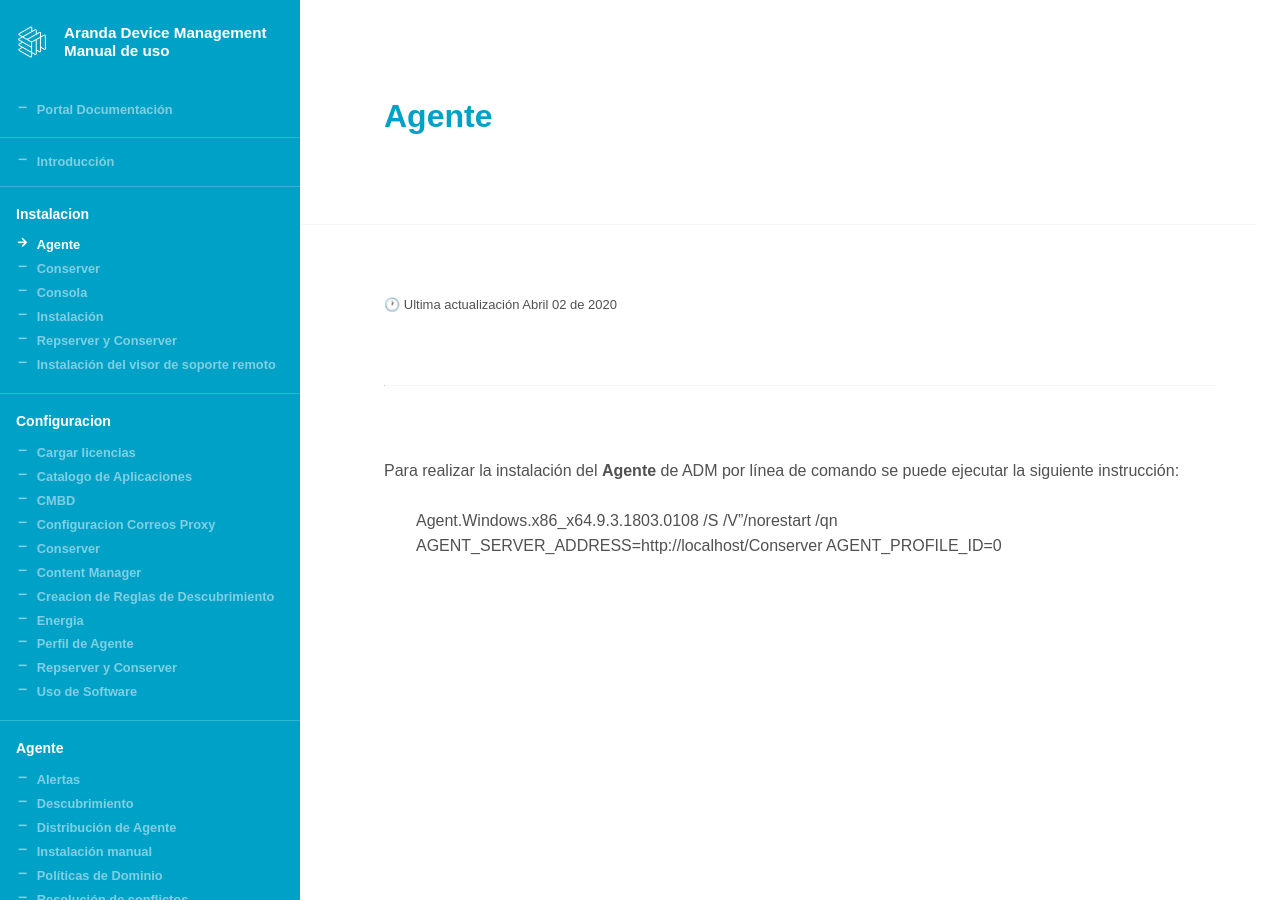
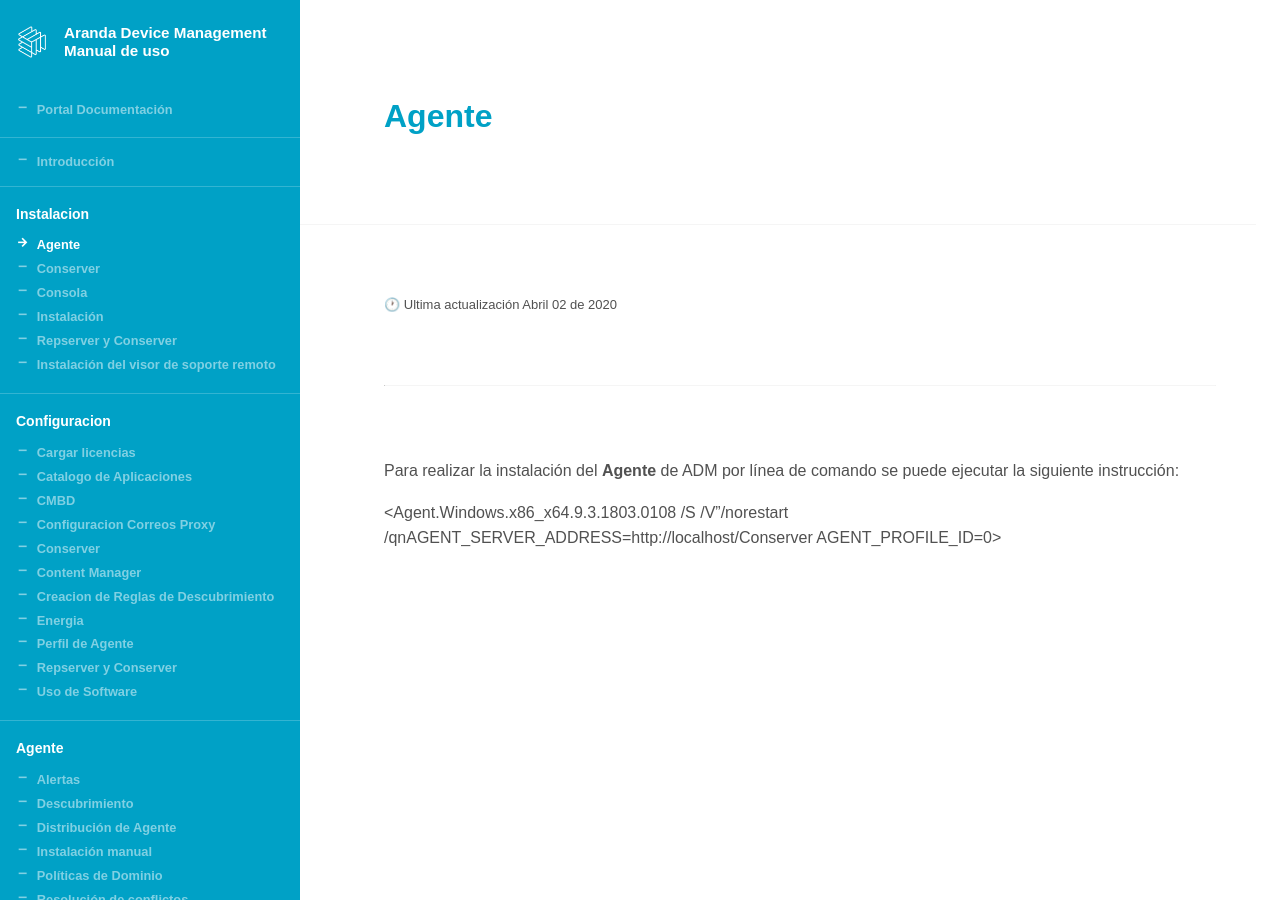
Before and after one commit to Nats85/adm, a Jekyll site: the page built from _docs/instalacion/agente.md, in a window 1280 px wide. Built offline with Jekyll 4.4.1, drawn with Linux system fonts in a browser that asks for light colours.

Commit message:
Update agente.md

```diff
--- a/_docs/instalacion/agente.md
+++ b/_docs/instalacion/agente.md
@@ -8,6 +8,6 @@ info:
 
 Para realizar la instalación del **Agente** de ADM por línea de comando se puede ejecutar la siguiente instrucción:
 
+
+<Agent.Windows.x86_x64.9.3.1803.0108 /S /V"/norestart /qnAGENT_SERVER_ADDRESS=http://localhost/Conserver AGENT_PROFILE_ID=0>
 >
-Agent.Windows.x86_x64.9.3.1803.0108 /S /V"/norestart /qn AGENT_SERVER_ADDRESS=http://localhost/Conserver AGENT_PROFILE_ID=0
->
```
